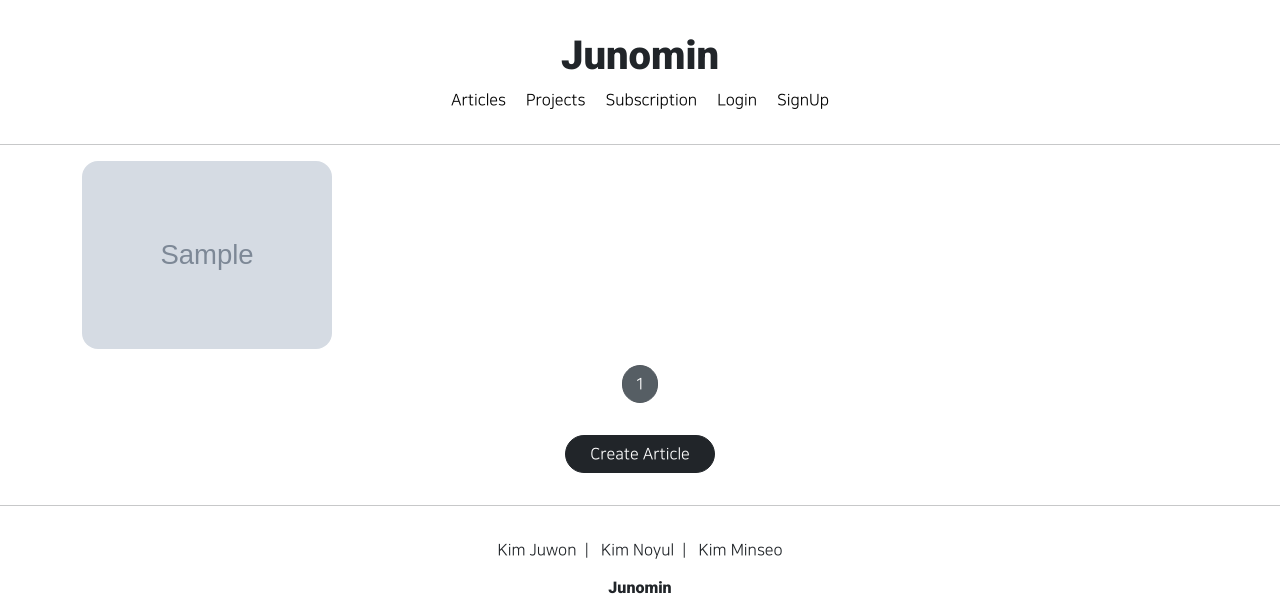
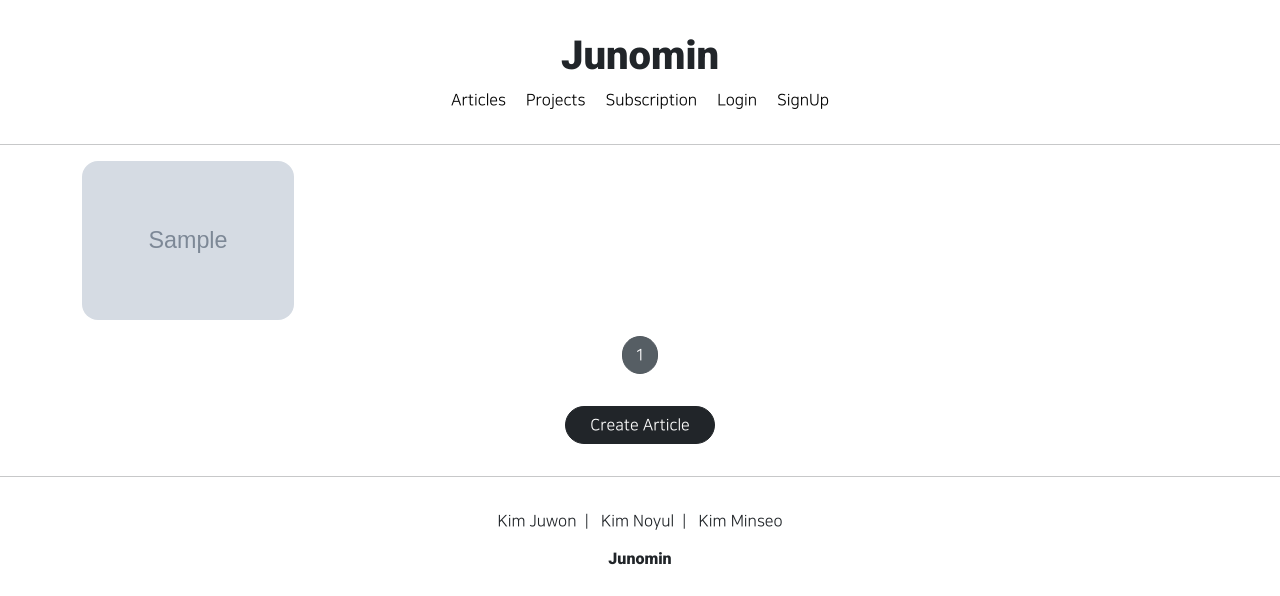
Before and after one commit to flightcheck77/pragmatic2, a Django app: page / in a window 1280 px wide. Shown: the top 596 px of the page. Run offline with Django 3.2, Linux system fonts and the light colour scheme; tables that the repository leaves empty hold one stand-in row (values such as "Sample post"); grey boxes marked "Sample" are stand-in pictures; some libraries are stand-ins or nearby versions.

Commit message:
width 212px on articleapp list.html & mypage

```diff
--- a/articleapp/templates/articleapp/list.html
+++ b/articleapp/templates/articleapp/list.html
@@ -14,7 +14,7 @@
           max-width: 250px;
         }
         .container div {
-          width: 250px;
+          width: 212px;
           display: flex;
           justify-content: center;
           align-items: center;
--- a/templates/snippets/list_pragmatic2.html
+++ b/templates/snippets/list_pragmatic2.html
@@ -11,7 +11,7 @@
           max-width: 250px;
         }
         .container div {
-          width: 250px;
+          width: 212px;
           display: flex;
           justify-content: center;
           align-items: center;
```
Also changed, not shown: db.sqlite3.
